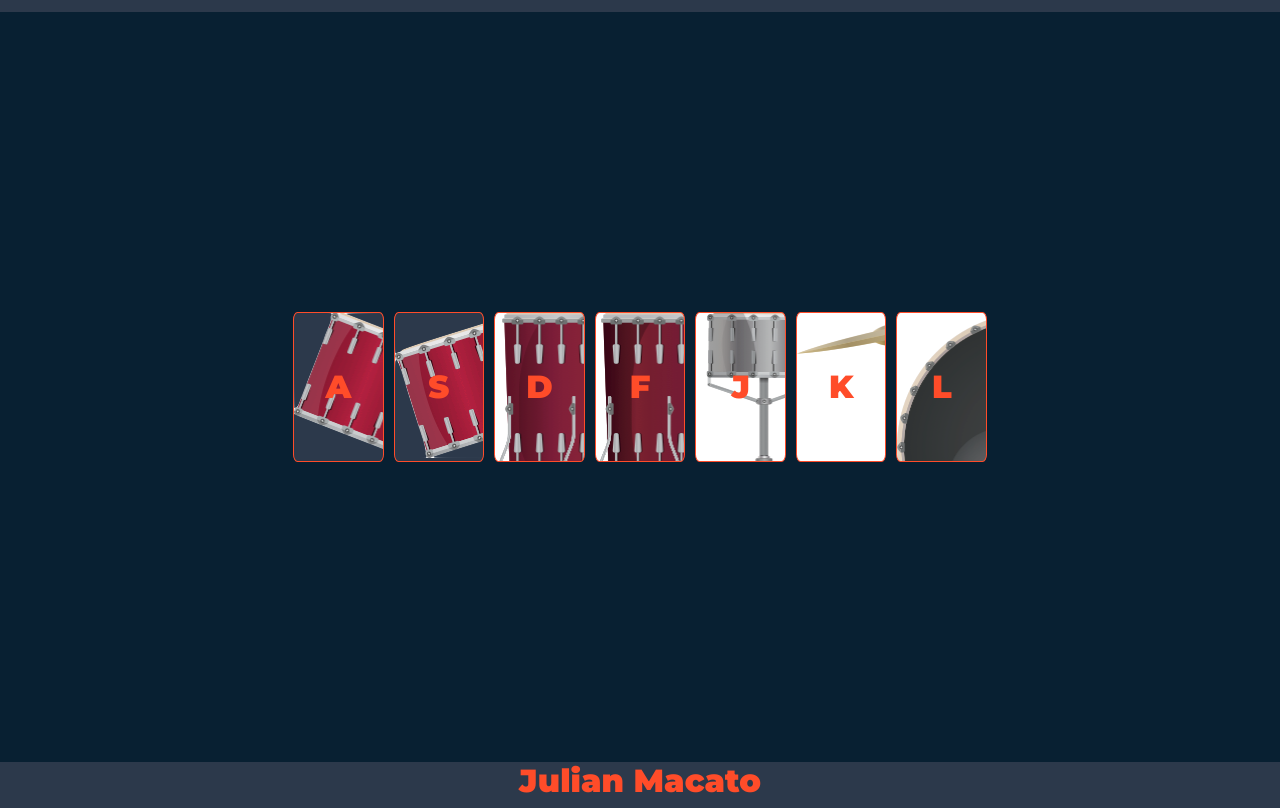
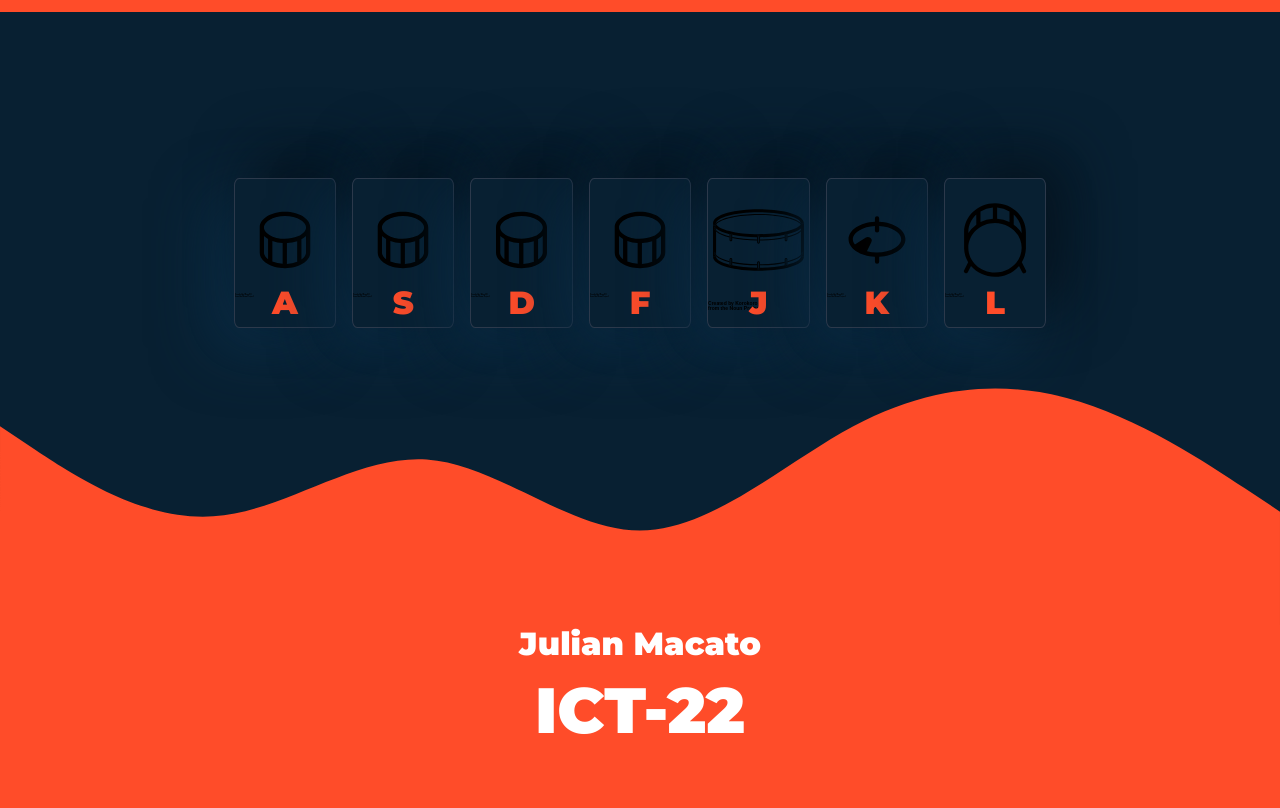
Before and after one commit to fancybaby404/html-css-javascript_playground, a plain HTML site: page js-train/5/index.html in a window 1280 px wide. Shown: the part 113-921 px from the top of the page. After the commit the page ends 870 px from the top, so only its background shows below. Drawn offline with nearby package versions, Linux system fonts and the light colour scheme; a web font is replaced by a local one.

Commit message:
drum finish

```diff
--- a/js-train/5/index.html
+++ b/js-train/5/index.html
@@ -28,19 +28,23 @@
 
     <section class="drum-section">
         <div class="row drum-set">
-            <button class="btn col drum tom-1">A</button>
-            <button class="btn col drum tom-2">S</button>
-            <button class="btn col drum tom-3">D</button>
-            <button class="btn col drum tom-4">F</button>
-            <button class="btn col drum snare">J</button>
-            <button class="btn col drum crash">K</button>
-            <button class="btn col drum kick-bass">L</button>
+            <div class="col col-sm-3 col-md-3 drum tom-1 a">A</div>
+            <div class="col col-sm-3 col-md-3 drum tom-2 s">S</div>
+            <div class="col col-sm-3 col-md-3 drum tom-3 d">D</div>
+            <div class="col col-sm-3 col-md-3 drum tom-4 f">F</div>
+            <div class="col col-sm-3 col-md-3 drum snare j">J</div>
+            <div class="col col-sm-3 col-md-3 drum crash k">K</div>
+            <div class="col col-sm-3 col-md-3 drum kick-bass l">L</div>
         </div>
+        <svg xmlns="http://www.w3.org/2000/svg" viewBox="0 0 1440 320"><path fill="#ff4c29" fill-opacity="1" d="M0,96L40,122.7C80,149,160,203,240,197.3C320,192,400,128,480,133.3C560,139,640,213,720,213.3C800,213,880,139,960,96C1040,53,1120,43,1200,64C1280,85,1360,139,1400,165.3L1440,192L1440,320L1400,320C1360,320,1280,320,1200,320C1120,320,1040,320,960,320C880,320,800,320,720,320C640,320,560,320,480,320C400,320,320,320,240,320C160,320,80,320,40,320L0,320Z" data-darkreader-inline-fill="" style="--darkreader-inline-fill:#b31d00;"></path></svg>
     </section>
 
 
     <section class="footer-section">
-        <h6>Julian Macato</h6>
+        <div class="row">
+            <h6>Julian Macato</h6>
+            <h5>ICT-22</h5>
+        </div>
     </section>
 
     <script src="https://cdn.jsdelivr.net/npm/bootstrap@5.0.2/dist/js/bootstrap.bundle.min.js"
--- a/js-train/5/index.js
+++ b/js-train/5/index.js
@@ -1,27 +1,4 @@
-// document.querySelectorAll('.btn').forEach(function (item) {
-//     item.addEventListener('click', function () {
-//         alert('i got clicked')
-//     })
-// })
-
-class DrumSet {
-    constructor() {
-
-        this.buttonAnimation = function (button) {
-            button.toggleClass(".pressed")
-        }
-
-        this.startDrum = function (makeSound) {
-            for (let btn of document.querySelectorAll(".drum")) {
-                btn.addEventListener("keydown", function (event) {
-                    let keyName = event.key;
-
-                    makeSound(keyName);
-                    buttonAnimation(btn);
-                });
-            }
-        }
-
+function Drum() {
     this.makeSound = function makeSound(key) {
         switch (key) {
             case "a":
@@ -59,15 +36,43 @@ class DrumSet {
                 kick.currentTime = 0;
                 kick.play();
                 break;
+            default:
+                break;
         }
+    };
 }
 
+let count = 1;
+document.addEventListener("keydown", function (e) {
+    keyName = e.key;
+    count = 1;
+    document.querySelector(`.${keyName}`).classList.toggle("pressed");
+    console.log(document.querySelector(`.${keyName}`).classList);
 
-        this.startDrum(this.makeSound);
+    setTimeout(function () {
+        document.querySelector(`.${keyName}`).classList.remove('pressed')
+        //....and whatever else you need to do
+    }, 200);
+});
+
+document.querySelectorAll(".drum").forEach(function (button) {
+    document.addEventListener("keydown", function (event) {
+        if (count >= 1) {
+            let keyName = event.key;
+            let drum = new Drum();
+            console.log(keyName);
+            drum.makeSound(keyName);
         }
-}
+        count -= 1;
+    });
+});
 
-let drumSet = new DrumSet();
+// function DrumSet() {
+
+//     startDrum(this.makeSound);
+// }
+
+// let drumSet = new DrumSet();
 
 function HouseKeeper(yearsOfExperience, name, cleaningRepertoire) {
     this.yearsOfExperience = yearsOfExperience;
--- a/js-train/5/styles.css
+++ b/js-train/5/styles.css
@@ -1,83 +1,147 @@
 @import url("https://fonts.googleapis.com/css2?family=Montserrat:ital,wght@0,900;1,900&display=swap");
 
 body {
-    background-color: #2c394b;
+    background-color: #ff4c29;
+    overflow-x: hidden;
 }
 
 h1,
+h5,
 h6 {
     text-align: center;
-    color: #ff4c29;
+    color: white;
     font-size: 4rem;
     font-family: "Montserrat";
     font-weight: bolder;
 }
+
 h6 {
     font-size: 2rem;
 }
-.btn {
+
+.row {
+    margin: 0%;
+}
+
+
+.header-section {
+    padding: 20px;
+}
+
+.footer-section {
+    background-color: #ff4c29;
+    display: flex;
+    align-items: center;
+    justify-content: center;
+}
+
+.drum-section {
+    background-color: #082032;
+}
+
+@media (max-width: 768px) {
+    /* phone view */
+    .drum-set {
+        display: flex;
+        justify-content: center;
+        align-items: center;
+        flex-direction: row;
+        flex-wrap: wrap;
+        padding: 13% 10% 1% 10%;
+    }
+}
+@media (min-width: 769px) {
+    /* laptop view */
+    .drum-set {
+        display: flex;
+        justify-content: center;
+        align-items: center;
+        flex-wrap: nowrap;
+        padding: 13% 10% 1% 10%;
+    }
+    .drum {
+        width: 10%;
+    }
+}
+
+.drum {
+    border-radius: 50px;
+    background: #082032;
+    box-shadow:  20px -20px 60px #05121d,
+                -20px 20px 60px #0b2e48;
+
+    display: flex;
+    justify-content: center;
+    align-items: flex-end;
+
+    margin-left: 8px;
+    margin-right: 8px;
+    height: 150px;
+
+
+    border: 1px solid #2c394b;
+    border-radius: 5%;
+
     font-family: "Montserrat", monospace;
     font-weight: bold;
     font-size: 2rem;
     color: #ff4c29;
 }
-.header-section {
-    padding: 20px;
-}
-.footer-section {
-    display: flex;
-    align-items: center;
-    justify-content: center;
-}
-.drum-section {
-    padding: 300px;
-    background-color: #082032;
-}
-
-.drum {
-    display: flex;
-    align-items: center;
-    justify-content: center;
-
-    margin-left: 5px;
-    margin-right: 5px;
-    height: 150px;
-
-
-    background-color: #2c394b;
-    border: 1px solid #ff4c29;
-    border-radius: 5%;
-}
 
 .pressed {
-    box-shadow: 0 3px 4px 0 #DBEDF3;
+    box-shadow: 0 0 0 0 #DBEDF3;
     opacity: 0.5;
 }
 
+svg {
+}
+
 .tom-1 {
-    background-image: url("images/tom1.png");
+    background-image: url("images/noun_Tom\ Drum_901572.svg");
+    background-size: 40;
+    background-repeat: no-repeat;
+    background-position: center;
+
 }
 
 .tom-2 {
-    background-image: url("images/tom2.png");
+    background-image: url("images/noun_Tom\ Drum_901572.svg");
+    background-size: 40;
+    background-repeat: no-repeat;
+    background-position: center;
 }
 
 .tom-3 {
-    background-image: url("images/tom3.png");
+    background-image: url("images/noun_Tom\ Drum_901572.svg");
+    background-size: 40;
+    background-repeat: no-repeat;
+    background-position: center;
 }
 
 .tom-4 {
-    background-image: url("images/tom4.png");
+    background-image: url("images/noun_Tom\ Drum_901572.svg");
+    background-size: 40;
+    background-repeat: no-repeat;
+    background-position: center;
 }
 
 .snare {
-    background-image: url("images/snare.png");
+    background-image: url("images/noun_Snare\ Drum_73773.svg");
+    background-size: 40;
+    background-repeat: no-repeat;
+    background-position: center;
 }
 
 .crash {
-    background-image: url("images/crash.png");
+    background-image: url("images/noun_Cymbal_901551.svg");
+    background-size: 40;
+    background-repeat: no-repeat;
+    background-position: center;
 }
 
 .kick-bass {
-    background-image: url("images/kick.png");
+    background-image: url("images/noun_bass\ drum_901549.svg");
+    background-size: 40;
+    background-repeat: no-repeat;
+    background-position: center;
 }
```
Also changed, not shown: js-train/5/images/crash.png (deleted), js-train/5/images/kick.png (deleted), js-train/5/images/noun_Cymbal_901551.svg (added), js-train/5/images/noun_Snare Drum_73773.svg (added), js-train/5/images/noun_Tom Drum_901572.svg (added), js-train/5/images/noun_bass drum_901549.svg (added), js-train/5/images/snare.png (deleted), js-train/5/images/tom1.png (deleted), js-train/5/images/tom2.png (deleted), js-train/5/images/tom3.png (deleted), js-train/5/images/tom4.png (deleted). Lines whose indentation alone changed are shown as unchanged.
